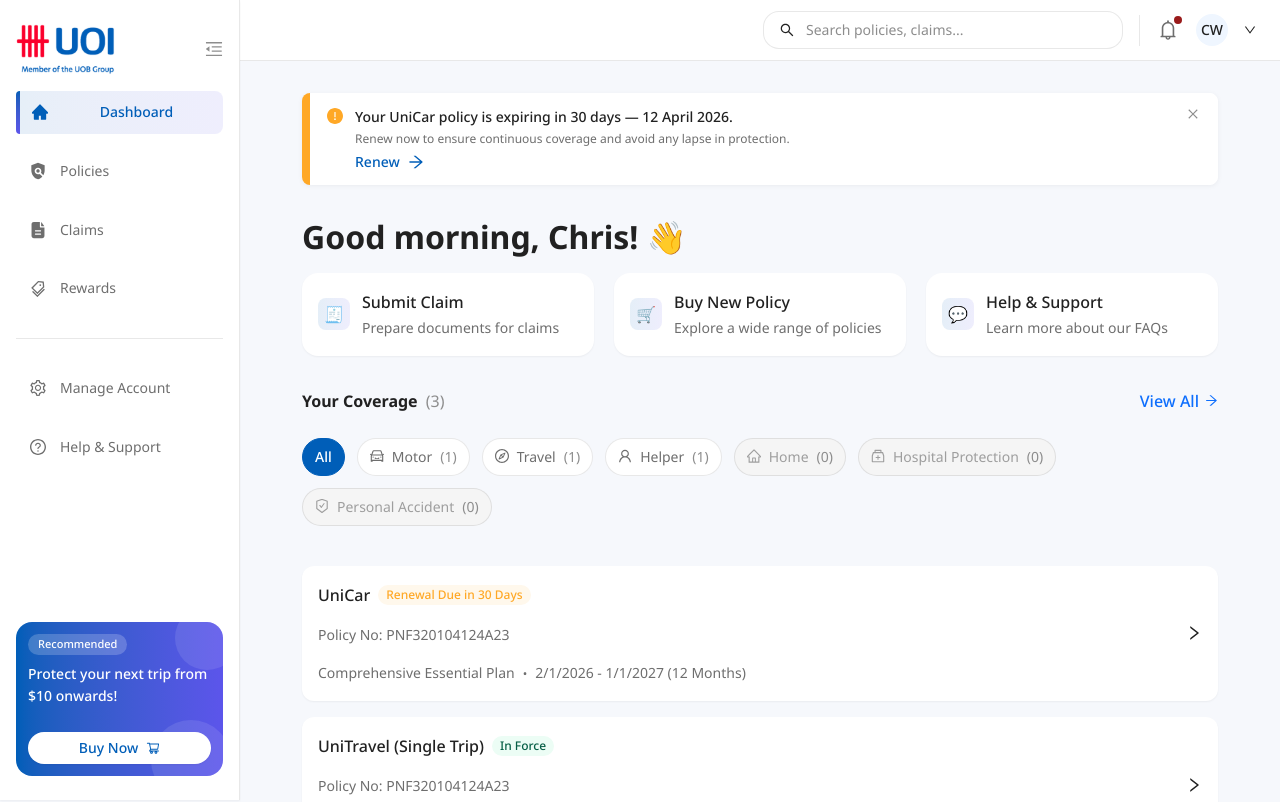
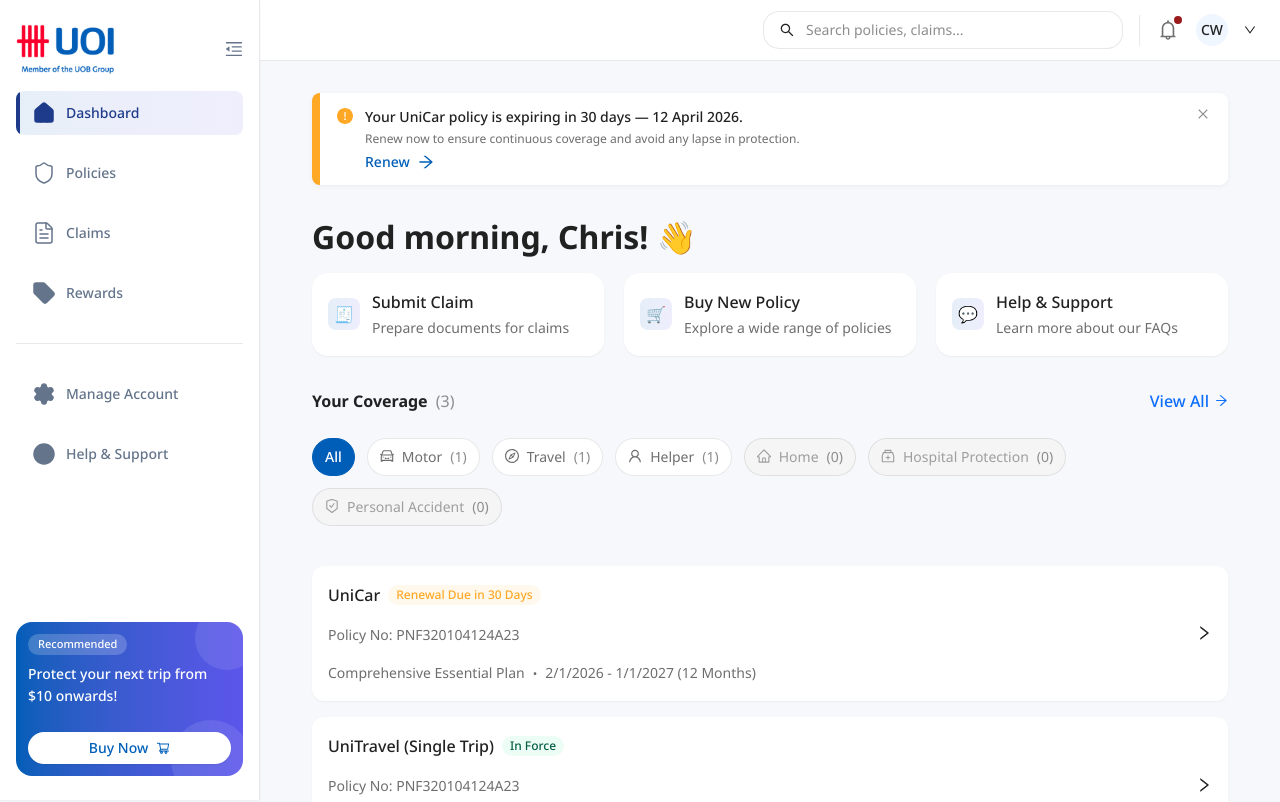
Before and after one commit to apphianeo/customerportal, a React (Vite) app: page / in a window 1280 px wide. Shown: the top 802 px of the page. Built offline with nearby package versions, Linux system fonts and the light colour scheme.

Commit message:
Refactor Sidebar: Lucide icons with fill/outline states, 260/80px widths, absolute active bar
Co-Authored-By: Claude Sonnet 4.6 <noreply@anthropic.com>

```diff
--- a/package.json
+++ b/package.json
@@ -12,6 +12,7 @@
   "dependencies": {
     "@ant-design/icons": "^6.2.2",
     "antd": "^6.3.7",
+    "lucide-react": "^1.11.0",
     "react": "^19.2.5",
     "react-dom": "^19.2.5"
   },
--- a/src/components/layout/Sidebar.tsx
+++ b/src/components/layout/Sidebar.tsx
@@ -1,28 +1,74 @@
 import { useState } from 'react'
 import uoiLogo from '../../assets/uoi-logo.svg'
-import {
-  HomeOutlined,
-  HomeFilled,
-  TagsOutlined,
-  SettingOutlined,
-  QuestionCircleOutlined,
-  ShoppingCartOutlined,
-  MenuFoldOutlined,
-  MenuUnfoldOutlined,
-} from '@ant-design/icons'
+import { Home, Shield, FileText, Tag, Settings, HelpCircle } from 'lucide-react'
+import { ShoppingCartOutlined, MenuFoldOutlined, MenuUnfoldOutlined } from '@ant-design/icons'
 
 export type NavKey = 'dashboard' | 'policies' | 'claims' | 'rewards' | 'account' | 'help'
 
-const primaryNav: { key: NavKey; label: string; icon: React.ReactNode; activeIcon: React.ReactNode }[] = [
-  { key: 'dashboard', label: 'Dashboard',  icon: <HomeOutlined />,   activeIcon: <HomeFilled /> },
-  { key: 'policies',  label: 'Policies',   icon: <PolicyIcon />,     activeIcon: <PolicyIcon /> },
-  { key: 'claims',    label: 'Claims',     icon: <ClaimsIcon />,     activeIcon: <ClaimsIcon /> },
-  { key: 'rewards',   label: 'Rewards',    icon: <TagsOutlined />,   activeIcon: <TagsOutlined /> },
+type NavItemDef = {
+  key: NavKey
+  label: string
+  icon: (active: boolean) => React.ReactNode
+}
+
+const primaryNav: NavItemDef[] = [
+  {
+    key: 'dashboard',
+    label: 'Dashboard',
+    icon: (active) => (
+      <Home
+        size={24}
+        strokeWidth={1.5}
+        fill={active ? 'currentColor' : 'none'}
+      />
+    ),
+  },
+  {
+    key: 'policies',
+    label: 'Policies',
+    icon: (active) => (
+      <Shield
+        size={24}
+        strokeWidth={1.5}
+        fill={active ? 'currentColor' : 'none'}
+      />
+    ),
+  },
+  {
+    key: 'claims',
+    label: 'Claims',
+    icon: (active) => (
+      <FileText
+        size={24}
+        strokeWidth={1.5}
+        fill={active ? 'currentColor' : 'none'}
+      />
+    ),
+  },
+  {
+    key: 'rewards',
+    label: 'Rewards',
+    icon: (_active) => (
+      <Tag size={24} strokeWidth={1.5} fill="currentColor" />
+    ),
+  },
 ]
 
-const secondaryNav: { key: NavKey; label: string; icon: React.ReactNode }[] = [
-  { key: 'account', label: 'Manage Account',  icon: <SettingOutlined /> },
-  { key: 'help',    label: 'Help & Support',  icon: <QuestionCircleOutlined /> },
+const secondaryNav: NavItemDef[] = [
+  {
+    key: 'account',
+    label: 'Manage Account',
+    icon: (_active) => (
+      <Settings size={24} strokeWidth={1.5} fill="currentColor" />
+    ),
+  },
+  {
+    key: 'help',
+    label: 'Help & Support',
+    icon: (_active) => (
+      <HelpCircle size={24} strokeWidth={1.5} fill="currentColor" />
+    ),
+  },
 ]
 
 type Props = {
@@ -44,27 +90,27 @@ export default function Sidebar({
         'hidden lg:flex flex-col sticky top-0 h-screen overflow-y-auto',
         'bg-white border-r border-border-default shadow-card z-20',
         'transition-all duration-200',
-        collapsed ? 'w-[48px]' : 'w-60',
+        collapsed ? 'w-[80px]' : 'w-[260px]',
       ].join(' ')}
     >
       {/* ── Top: logo + collapse ── */}
       {collapsed ? (
-        <div className="flex items-center justify-center h-[40px] shrink-0">
+        <div className="flex items-center justify-center h-[60px] shrink-0">
           <button
             onClick={onToggleCollapse}
-            className="w-[48px] h-[40px] flex items-center justify-center text-text-tertiary hover:text-text-primary transition-colors"
-            aria-label="Toggle sidebar"
+            className="flex items-center justify-center text-[#64748b] hover:text-[#1e3a8a] transition-colors"
+            aria-label="Expand sidebar"
           >
             <MenuUnfoldOutlined style={{ fontSize: 18 }} />
           </button>
         </div>
       ) : (
-        <div className="flex items-center justify-between px-4 pt-6 pb-4 shrink-0">
+        <div className="flex items-center justify-between px-[16px] pt-6 pb-4 shrink-0">
           <UoiLogo />
           <button
             onClick={onToggleCollapse}
-            className="text-text-tertiary hover:text-text-primary transition-colors ml-auto"
-            aria-label="Toggle sidebar"
+            className="text-[#64748b] hover:text-[#1e3a8a] transition-colors ml-auto"
+            aria-label="Collapse sidebar"
           >
             <MenuFoldOutlined style={{ fontSize: 18 }} />
           </button>
@@ -72,15 +118,15 @@ export default function Sidebar({
       )}
 
       {/* ── Primary nav ── */}
-      <nav className={['flex flex-col gap-3 flex-1', collapsed ? 'px-0' : 'px-4'].join(' ')}>
+      <nav className="flex flex-col gap-3 flex-1 px-[16px]">
         <ul className="flex flex-col gap-1 list-none m-0 p-0">
-          {primaryNav.map(({ key, label, icon, activeIcon }) => {
+          {primaryNav.map(({ key, label, icon }) => {
             const isActive = activeKey === key
             return (
               <li key={key}>
                 <NavItem
                   label={label}
-                  icon={isActive ? activeIcon : icon}
+                  icon={icon(isActive)}
                   isActive={isActive}
                   collapsed={collapsed}
                   onClick={() => onNavigate?.(key)}
@@ -91,7 +137,7 @@ export default function Sidebar({
         </ul>
 
         {/* Divider */}
-        <div className={['border-t border-border-default my-1', collapsed ? 'mx-3' : ''].join(' ')} />
+        <div className="border-t border-border-default my-1" />
 
         {/* Secondary nav */}
         <ul className="flex flex-col gap-1 list-none m-0 p-0">
@@ -101,7 +147,7 @@ export default function Sidebar({
               <li key={key}>
                 <NavItem
                   label={label}
-                  icon={icon}
+                  icon={icon(isActive)}
                   isActive={isActive}
                   collapsed={collapsed}
                   onClick={() => onNavigate?.(key)}
@@ -114,7 +160,7 @@ export default function Sidebar({
 
       {/* ── Promo card ── */}
       {!collapsed && (
-        <div className="px-4 pb-6 mt-4 shrink-0">
+        <div className="px-[16px] pb-6 mt-4 shrink-0">
           <PromoCard />
         </div>
       )}
@@ -136,71 +182,36 @@ function NavItem({
   collapsed: boolean
   onClick: () => void
 }) {
-  if (isActive) {
-    if (collapsed) {
-      return (
-        <button
-          onClick={onClick}
-          title={label}
-          className="flex items-start w-full cursor-pointer bg-transparent border-0 p-0 shrink-0"
-        >
-          <span className="self-stretch shrink-0 bg-gradient-to-b from-primary to-regal rounded-tl-[8px] rounded-bl-[8px]" style={{ width: 4 }} />
-          <span className="flex items-center justify-center flex-1 py-[10px] bg-gradient-to-r from-primary/10 to-regal/10 rounded-tr-[8px] rounded-br-[8px]">
-            <span className="size-5 shrink-0 flex items-center justify-center text-primary">{icon}</span>
-          </span>
-        </button>
-      )
-    }
-
-    return (
-      <button
-        onClick={onClick}
-        className="flex items-start w-full cursor-pointer bg-transparent border-0 p-0 shrink-0"
-      >
-        {/* 4px gradient accent bar — self-stretch fills the button height */}
-        <span className="self-stretch w-[4px] shrink-0 bg-gradient-to-b from-primary to-regal rounded-tl-[8px] rounded-bl-[8px]" />
-        {/* Content pill */}
-        <span className="flex items-center gap-3 flex-1 py-[10px] pl-[10px] pr-3 bg-gradient-to-r from-primary/10 to-regal/10 rounded-tr-[8px] rounded-br-[8px]">
-          <span className="size-5 shrink-0 flex items-center justify-center text-primary">{icon}</span>
-          <span className="text-primary text-sm font-medium leading-relaxed flex-1 min-w-0">{label}</span>
-        </span>
-      </button>
-    )
-  }
-
   return (
     <button
       onClick={onClick}
       title={collapsed ? label : undefined}
       className={[
-        'flex items-center justify-center w-full cursor-pointer',
-        'bg-transparent border-0 text-text-secondary hover:bg-grey-tag transition-colors',
-        collapsed ? 'py-[10px]' : 'gap-3 rounded-[8px] py-[10px] px-3',
+        'relative overflow-hidden flex items-center w-full cursor-pointer border-0 p-0',
+        'rounded-[8px] py-[10px]',
+        isActive
+          ? 'bg-gradient-to-r from-primary/10 to-regal/10 text-[#1e3a8a]'
+          : 'bg-transparent text-[#64748b] hover:bg-grey-tag transition-colors',
+        collapsed ? 'px-[16px]' : 'px-[16px]',
       ].join(' ')}
     >
-      <span className="size-5 shrink-0 flex items-center justify-center">{icon}</span>
-      {!collapsed && (
-        <span className="text-sm leading-relaxed text-left flex-1 min-w-0">{label}</span>
+      {/* Active indicator bar — absolute, ignores padding */}
+      {isActive && (
+        <span className="absolute left-0 top-0 bottom-0 w-[4px] self-stretch bg-[#1e3a8a] rounded-tl-[8px] rounded-bl-[8px]" />
+      )}
+
+      {/* Icon */}
+      {collapsed ? (
+        <span className="flex-1 flex justify-center">
+          {icon}
+        </span>
+      ) : (
+        <span className="flex items-center gap-[10px]">
+          <span className="shrink-0 flex items-center justify-center">{icon}</span>
+          <span className="text-sm font-medium leading-relaxed">{label}</span>
+        </span>
       )}
     </button>
-  )
-}
-
-/* ─── Custom icons (exact paths from Figma) ────────────── */
-function PolicyIcon() {
-  return (
-    <svg viewBox="0 0 20 20" fill="none" className="size-full" aria-hidden="true">
-      <path d="M10 18.3333C8.06944 17.8472 6.47556 16.7394 5.21833 15.01C3.96111 13.2806 3.33278 11.3606 3.33333 9.25V4.16667L10 1.66667L16.6667 4.16667V9.25C16.6667 10.125 16.5519 10.9758 16.3225 11.8025C16.0931 12.6292 15.7633 13.4172 15.3333 14.1667L12.875 11.7083C13.0278 11.4444 13.1425 11.1703 13.2192 10.8858C13.2958 10.6014 13.3339 10.3061 13.3333 10C13.3333 9.08333 13.0069 8.29861 12.3542 7.64583C11.7014 6.99306 10.9167 6.66667 10 6.66667C9.08333 6.66667 8.29861 6.99306 7.64583 7.64583C6.99306 8.29861 6.66667 9.08333 6.66667 10C6.66667 10.9167 6.99306 11.7014 7.64583 12.3542C8.29861 13.0069 9.08333 13.3333 10 13.3333C10.2917 13.3333 10.58 13.2953 10.865 13.2192C11.15 13.1431 11.4172 13.0283 11.6667 12.875L14.3542 15.5417C13.7708 16.2222 13.1144 16.8056 12.385 17.2917C11.6556 17.7778 10.8606 18.125 10 18.3333ZM10 11.6667C9.54167 11.6667 9.14944 11.5036 8.82333 11.1775C8.49722 10.8514 8.33389 10.4589 8.33333 10C8.33278 9.54111 8.49611 9.14889 8.82333 8.82333C9.15056 8.49778 9.54278 8.33444 10 8.33333C10.4572 8.33222 10.8497 8.49556 11.1775 8.82333C11.5053 9.15111 11.6683 9.54333 11.6667 10C11.665 10.4567 11.5019 10.8492 11.1775 11.1775C10.8531 11.5058 10.4606 11.6689 10 11.6667Z" fill="currentColor"/>
-    </svg>
-  )
-}
-
-function ClaimsIcon() {
-  return (
-    <svg viewBox="0 0 20 20" fill="none" className="size-full" aria-hidden="true">
-      <path fillRule="evenodd" clipRule="evenodd" d="M11.875 2.08333C11.875 2.02808 11.8531 1.97509 11.814 1.93602C11.7749 1.89695 11.7219 1.875 11.6667 1.875H5.83333C5.22555 1.875 4.64265 2.11644 4.21288 2.54621C3.78311 2.97598 3.54167 3.55888 3.54167 4.16667V15.8333C3.54167 16.4411 3.78311 17.024 4.21288 17.4538C4.64265 17.8836 5.22555 18.125 5.83333 18.125H14.1667C14.7745 18.125 15.3573 17.8836 15.7871 17.4538C16.2169 17.024 16.4583 16.4411 16.4583 15.8333V7.6225C16.4583 7.56725 16.4364 7.51426 16.3973 7.47519C16.3582 7.43612 16.3053 7.41417 16.25 7.41417H12.5C12.3342 7.41417 12.1753 7.34832 12.0581 7.23111C11.9408 7.1139 11.875 6.95493 11.875 6.78917V2.08333ZM12.5 10.2083C12.6658 10.2083 12.8247 10.2742 12.9419 10.3914C13.0592 10.5086 13.125 10.6676 13.125 10.8333C13.125 10.9991 13.0592 11.1581 12.9419 11.2753C12.8247 11.3925 12.6658 11.4583 12.5 11.4583H7.5C7.33424 11.4583 7.17527 11.3925 7.05806 11.2753C6.94085 11.1581 6.875 10.9991 6.875 10.8333C6.875 10.6676 6.94085 10.5086 7.05806 10.3914C7.17527 10.2742 7.33424 10.2083 7.5 10.2083H12.5ZM12.5 13.5417C12.6658 13.5417 12.8247 13.6075 12.9419 13.7247C13.0592 13.8419 13.125 14.0009 13.125 14.1667C13.125 14.3324 13.0592 14.4914 12.9419 14.6086C12.8247 14.7258 12.6658 14.7917 12.5 14.7917H7.5C7.33424 14.7917 7.17527 14.7258 7.05806 14.6086C6.94085 14.4914 6.875 14.3324 6.875 14.1667C6.875 14.0009 6.94085 13.8419 7.05806 13.7247C7.17527 13.6075 7.33424 13.5417 7.5 13.5417H12.5Z" fill="currentColor"/>
-      <path d="M13.125 2.35333C13.125 2.2 13.2858 2.1025 13.405 2.19833C13.5061 2.28 13.5958 2.375 13.6742 2.48333L16.185 5.98083C16.2417 6.06083 16.18 6.16417 16.0817 6.16417H13.3333C13.2781 6.16417 13.2251 6.14222 13.186 6.10315C13.1469 6.06408 13.125 6.01109 13.125 5.95583V2.35333Z" fill="currentColor"/>
-    </svg>
   )
 }
 
@@ -224,20 +235,16 @@ function PromoCard() {
 
   return (
     <div className="relative rounded-lg p-3 bg-gradient-to-r from-primary to-regal overflow-hidden">
-      {/* Decorative circles */}
       <span className="absolute -top-4 -right-4 w-16 h-16 rounded-full bg-white/10 pointer-events-none" />
       <span className="absolute -bottom-6 -right-2 w-20 h-20 rounded-full bg-white/10 pointer-events-none" />
 
       <div className="relative flex flex-col gap-2">
-        {/* Badge */}
         <span className="self-start bg-white/20 rounded-full px-2.5 py-0.5 text-[11px] text-white font-medium">
           Recommended
         </span>
-        {/* Copy */}
         <p className="text-sm text-white font-medium leading-relaxed m-0">
           Protect your next trip from $10 onwards!
         </p>
-        {/* CTA */}
         <button
           className="flex items-center justify-center gap-2 w-full h-8 rounded-lg bg-white shadow-card text-primary text-sm font-medium cursor-pointer border-0 mt-1 hover:bg-bg-info transition-colors"
           onClick={() => setDismissed(true)}
```
Also changed, not shown: 1 other file (tests, documents, lock files or other folders).
